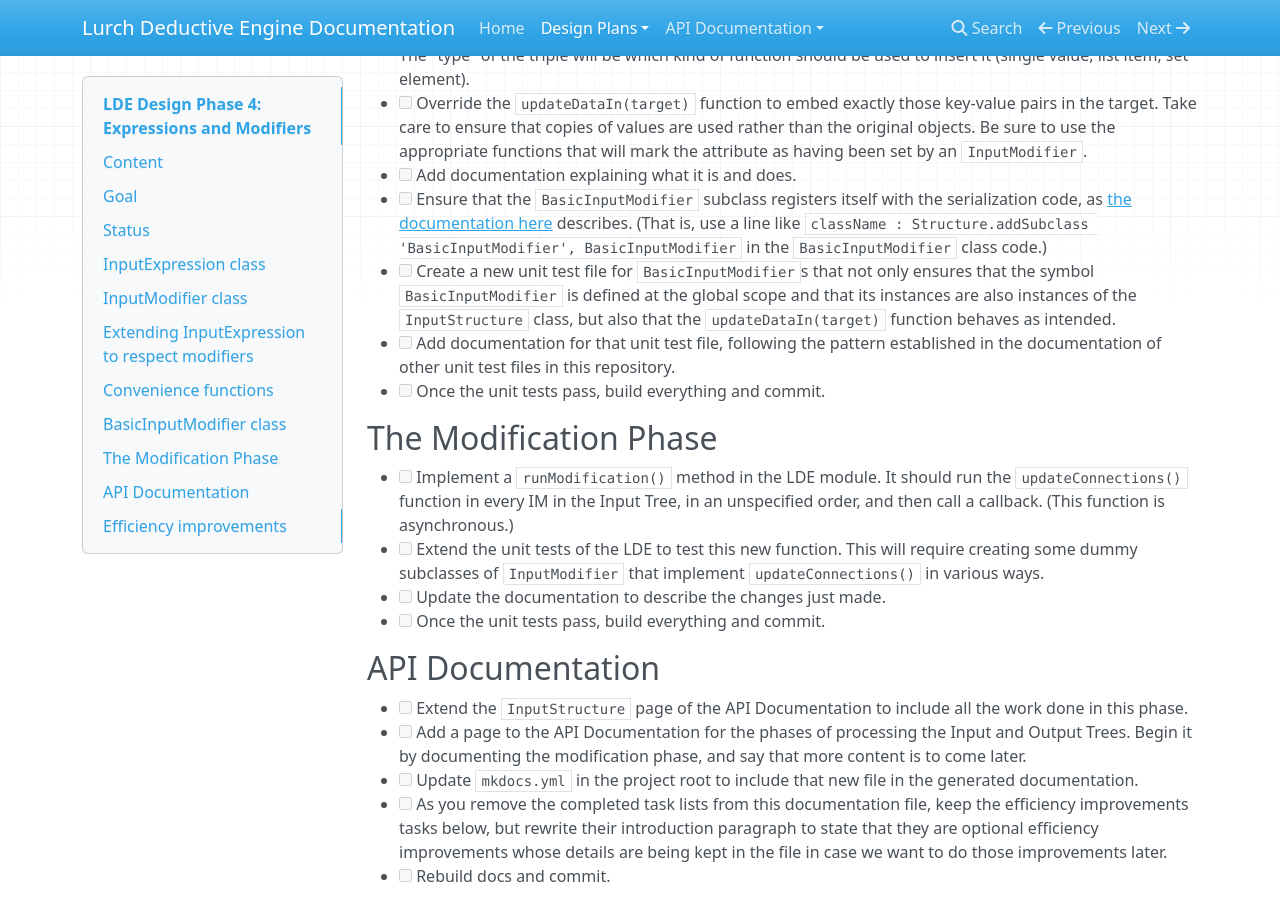
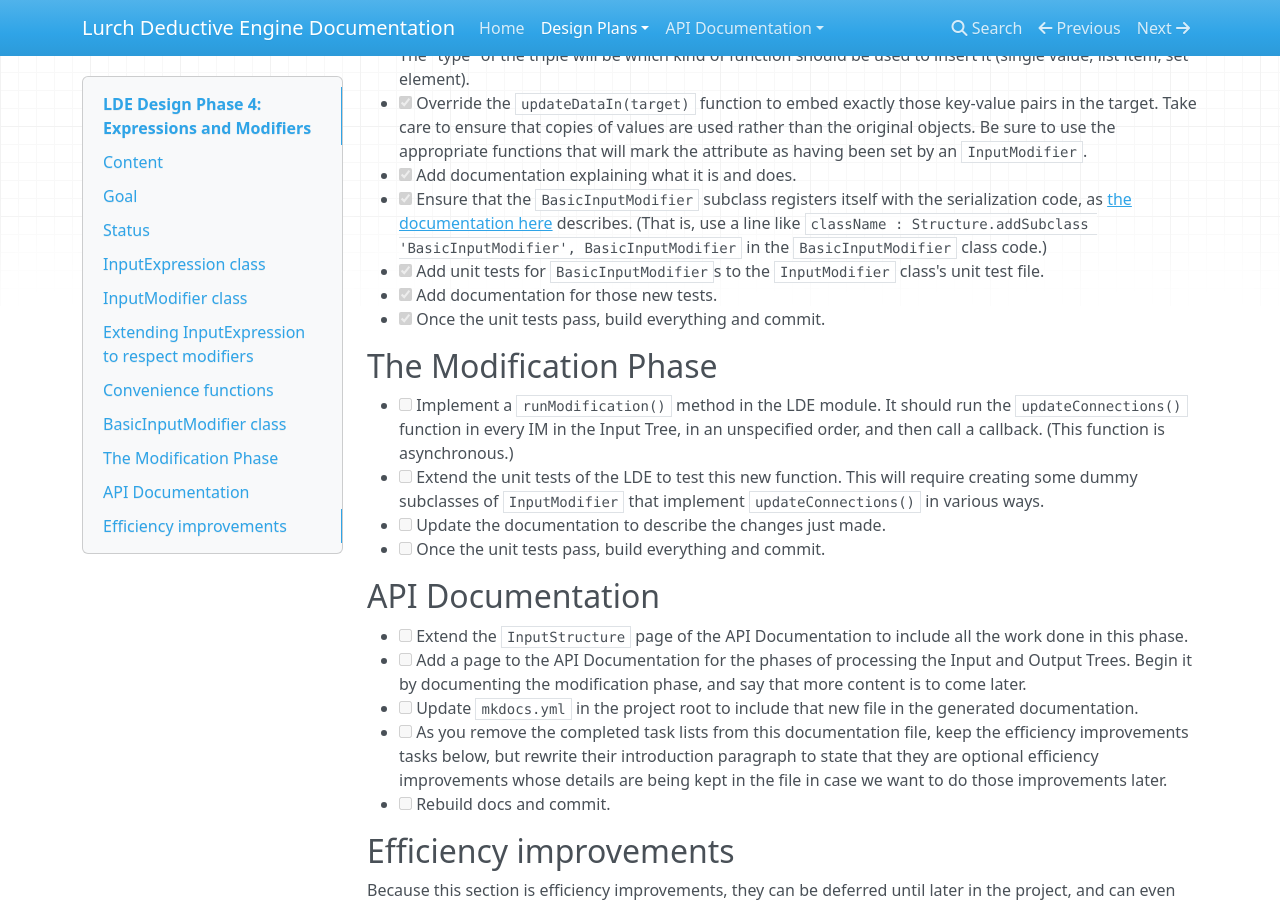
Before and after one commit to lurchmath/lde, an MkDocs documentation site: the page built from docs/phase4-modification.md, in a window 1280 px wide and 900 px high, scrolled down 2266 px. Built offline with MkDocs 1.6.1, drawn with Linux system fonts in a browser that asks for light colours; nearby versions of some CDN libraries; old or Windows-style settings are respelled for this version of MkDocs.

Commit message:
Adds BasicInputModifier class, with unit tests

```diff
--- a/docs/phase4-modification.md
+++ b/docs/phase4-modification.md
@@ -126,32 +126,27 @@ All of the following functions should be added as members in the
 
 ## `BasicInputModifier` class
 
- * [ ] Create a subclass of `InputModifier`, in the `InputStructure`
+ * [x] Create a subclass of `InputModifier`, in the `InputStructure`
    module, called `BasicInputModifier`.  It takes a set of key-value-type
    triples at construction time and stores them for later embedding in a
    target.  The "type" of the triple will be which kind of function should
    be used to insert it (single value, list item, set element).
- * [ ] Override the `updateDataIn(target)` function to embed exactly those
+ * [x] Override the `updateDataIn(target)` function to embed exactly those
    key-value pairs in the target.  Take care to ensure that copies of values
    are used rather than the original objects.  Be sure to use the
    appropriate functions that will mark the attribute as having been set by
    an `InputModifier`.
- * [ ] Add documentation explaining what it is and does.
- * [ ] Ensure that the `BasicInputModifier` subclass registers itself with the
+ * [x] Add documentation explaining what it is and does.
+ * [x] Ensure that the `BasicInputModifier` subclass registers itself with the
    serialization code, as
    [the documentation here](https://github.com/lurchmath/lde/blob/master/src/structure.litcoffee#registering-class-names)
    describes.  (That is, use a line like
    `className : Structure.addSubclass 'BasicInputModifier', BasicInputModifier`
    in the `BasicInputModifier` class code.)
- * [ ] Create a new unit test file for `BasicInputModifier`s that not only
-   ensures that the symbol `BasicInputModifier` is defined at the global
-   scope and that its instances are also instances of the `InputStructure`
-   class, but also that the `updateDataIn(target)` function behaves as
-   intended.
- * [ ] Add documentation for that unit test file, following the pattern
-   established in the documentation of other unit test files in this
-   repository.
- * [ ] Once the unit tests pass, build everything and commit.
+ * [x] Add unit tests for `BasicInputModifier`s to the `InputModifier`
+   class's unit test file.
+ * [x] Add documentation for those new tests.
+ * [x] Once the unit tests pass, build everything and commit.
 
 ## The Modification Phase
 
```
Also changed, not shown: site/index.html, site/phase4-modification/index.html, site/search/search_index.json, 4 other files.
